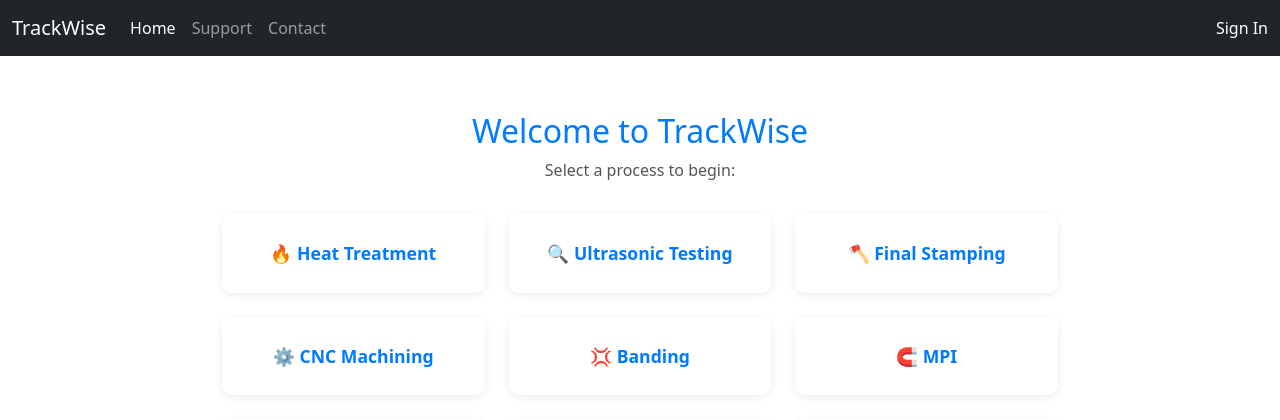
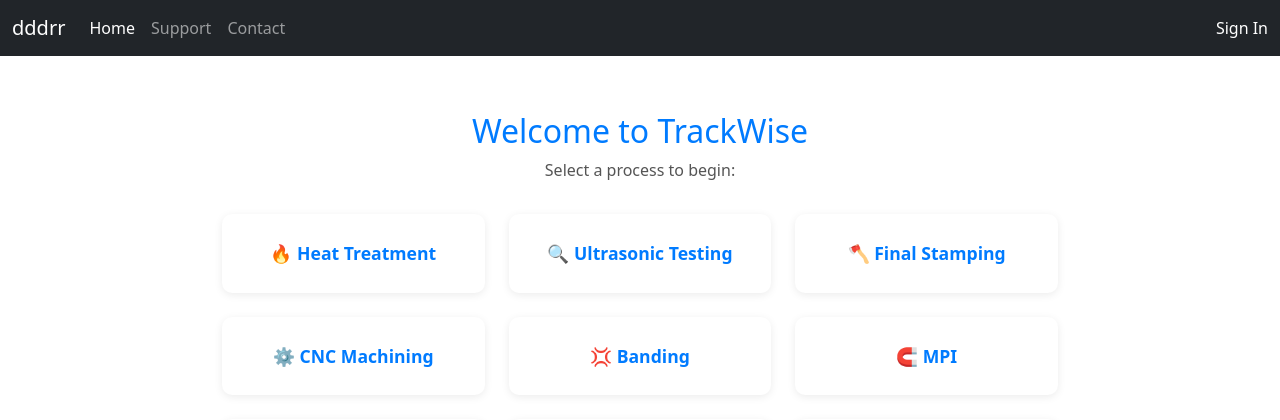
Before and after one commit to mmaleka/TraceWisePTF, a Django app: page / in a window 1280 px wide. Shown: the top 420 px of the page. Run offline with Django 5.2, Linux system fonts and the light colour scheme; some libraries are stand-ins or nearby versions.

Commit message:
removed sensitive names

```diff
--- a/templates/index.html
+++ b/templates/index.html
@@ -4,7 +4,7 @@
 <head>
     <meta charset="UTF-8" />
     <meta name="viewport" content="width=device-width, initial-scale=1.0" />
-    <title>PTF Traceability</title>
+    <title>ddd ttt</title>
     <link href="https://cdn.jsdelivr.net/npm/bootstrap@5.3.3/dist/css/bootstrap.min.css" rel="stylesheet">
 </head>
 <body>
--- a/templates/navbar.html
+++ b/templates/navbar.html
@@ -2,7 +2,7 @@
   <!-- Navigation Bar -->
   <nav class="navbar navbar-expand-lg navbar-dark bg-dark">
     <div class="container-fluid">
-        <a class="navbar-brand" href="#" onclick="navigateTo('dashboard')">TrackWise</a>
+        <a class="navbar-brand" href="#" onclick="navigateTo('dashboard')">dddrr</a>
         <button class="navbar-toggler" type="button" data-bs-toggle="collapse" data-bs-target="#navbarContent"
         aria-controls="navbarContent" aria-expanded="false" aria-label="Toggle navigation">
         <span class="navbar-toggler-icon"></span>
```
